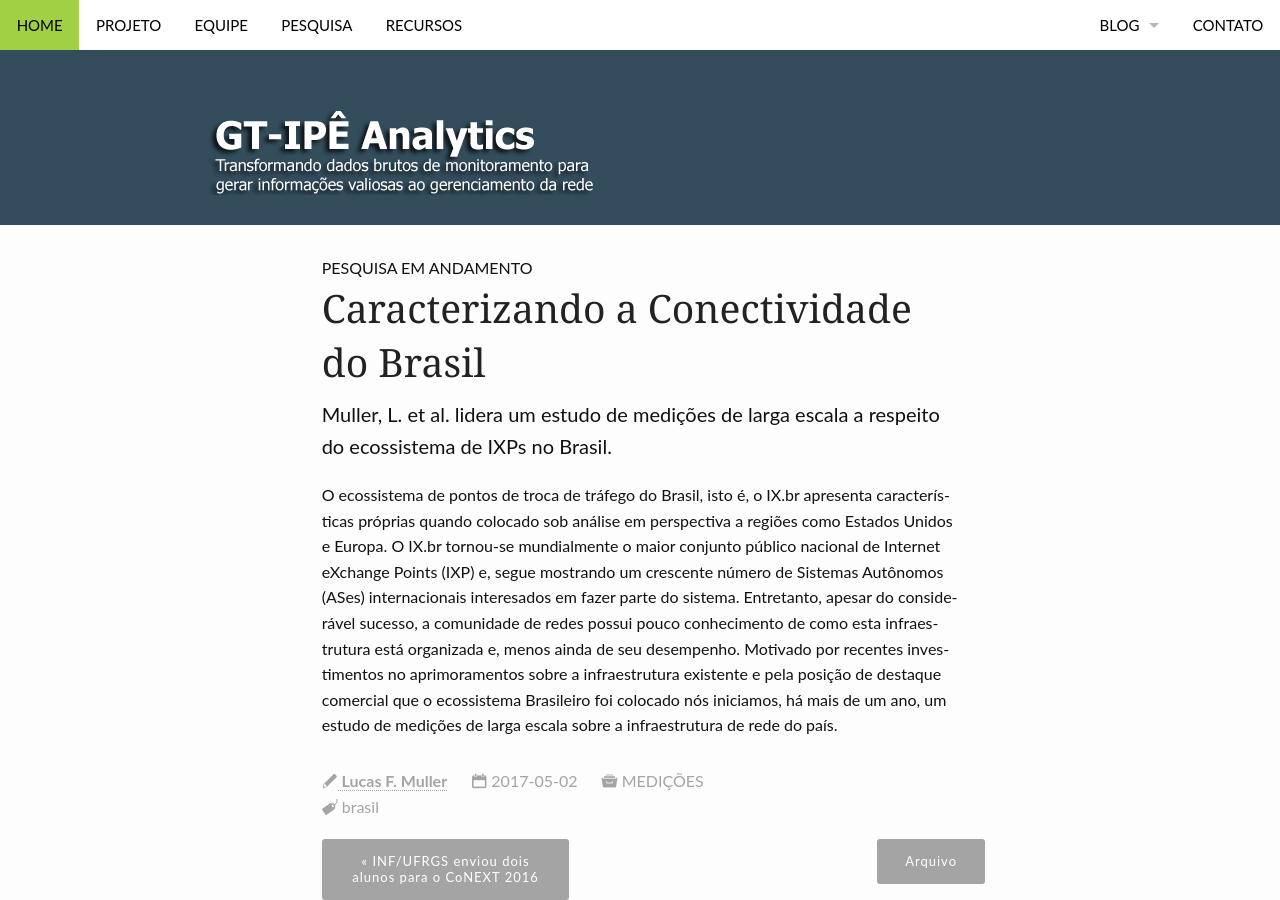
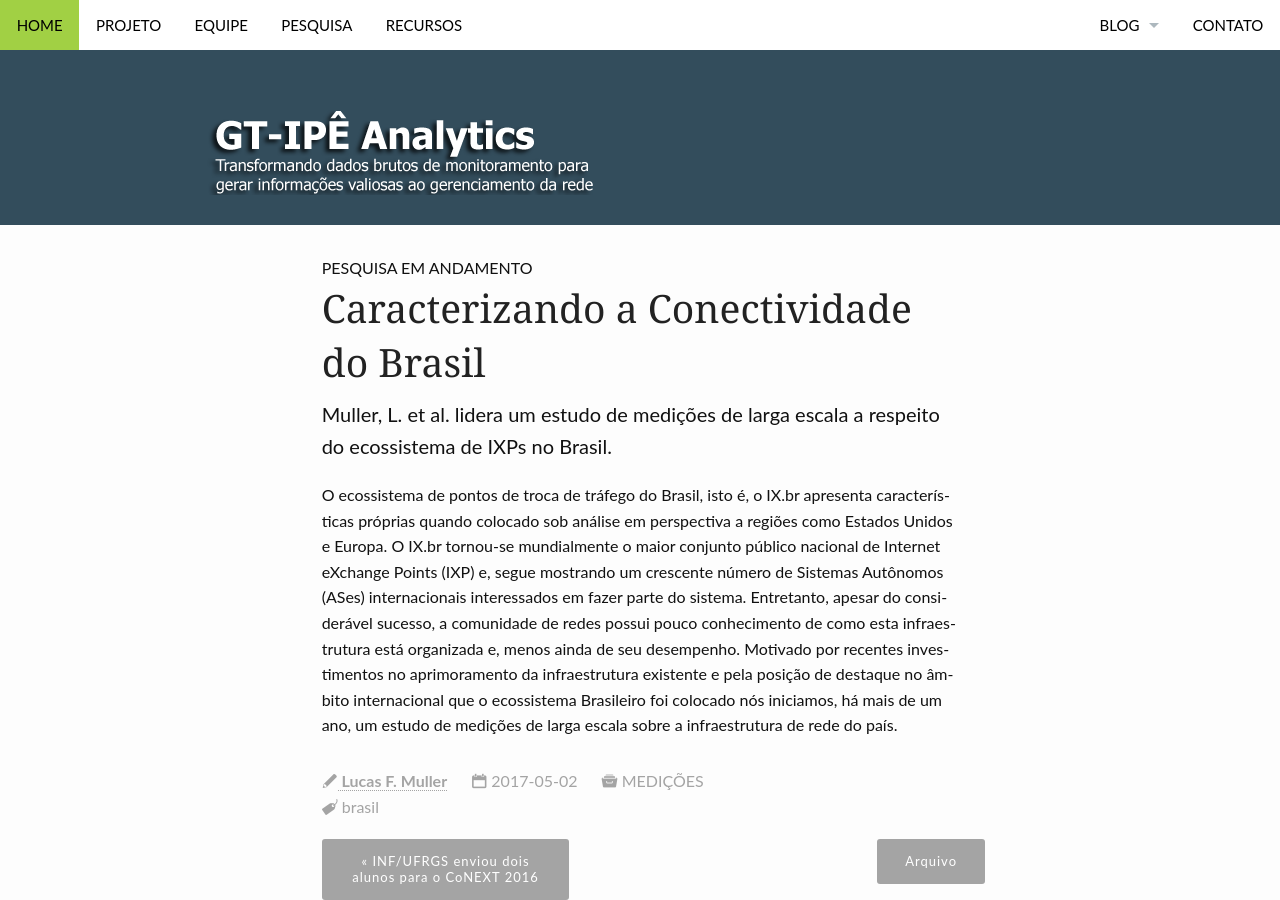
Before and after one commit to ipe-analytics/ipe-analytics-website, a Jekyll site: the page built from _posts/2017-05-02-open-announce-brazil-study.md, in a window 1280 px wide and 900 px high. Built offline with Jekyll 4.4.1, drawn with Linux system fonts in a browser that asks for light colours.

Commit message:
Typos fixes

```diff
--- a/_posts/2017-05-02-open-announce-brazil-study.md
+++ b/_posts/2017-05-02-open-announce-brazil-study.md
@@ -22,4 +22,4 @@
   url: ""
 ---
 
-O ecossistema de pontos de troca de tráfego do Brasil, isto é, o IX.br apresenta características próprias quando colocado sob análise em perspectiva a regiões como Estados Unidos e Europa. O IX.br tornou-se mundialmente o maior conjunto público nacional de Internet eXchange Points (IXP) e, segue mostrando um crescente número de Sistemas Autônomos (ASes) internacionais interesados em fazer parte do sistema. Entretanto, apesar do considerável sucesso, a comunidade de redes possui pouco conhecimento de como esta infraestrutura está organizada e, menos ainda de seu desempenho. Motivado por recentes investimentos no aprimoramentos sobre a infraestrutura existente e pela posição de destaque comercial que o ecossistema Brasileiro foi colocado nós iniciamos, há mais de um ano, um estudo de medições de larga escala sobre a infraestrutura de rede do país.
+O ecossistema de pontos de troca de tráfego do Brasil, isto é, o IX.br apresenta características próprias quando colocado sob análise em perspectiva a regiões como Estados Unidos e Europa. O IX.br tornou-se mundialmente o maior conjunto público nacional de Internet eXchange Points (IXP) e, segue mostrando um crescente número de Sistemas Autônomos (ASes) internacionais interessados em fazer parte do sistema. Entretanto, apesar do considerável sucesso, a comunidade de redes possui pouco conhecimento de como esta infraestrutura está organizada e, menos ainda de seu desempenho. Motivado por recentes investimentos no aprimoramento da infraestrutura existente e pela posição de destaque no âmbito internacional que o ecossistema Brasileiro foi colocado nós iniciamos, há mais de um ano, um estudo de medições de larga escala sobre a infraestrutura de rede do país.
```
